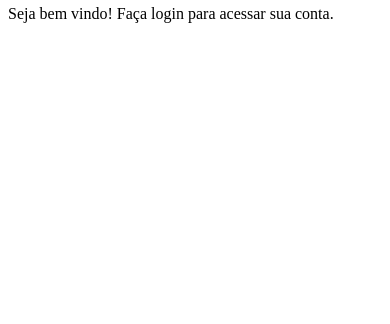
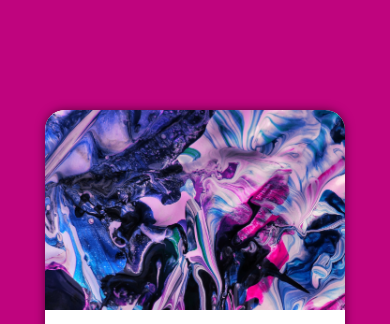
Before and after one commit to capeloo/html-css, a plain HTML site: page desafios/d016/index.html in a window 390 px wide. Shown: the part 62-386 px from the top of the page. Drawn offline with Linux system fonts and the light colour scheme.

Commit message:
tela mobile

```diff
--- a/desafios/d016/estilos/style.css
+++ b/desafios/d016/estilos/style.css
@@ -5,3 +5,50 @@
     Branco: #ffffff
     Rosa: #F2059F
 */
+
+* {
+    font-family: system-ui, -apple-system, BlinkMacSystemFont, 'Segoe UI', Roboto, Oxygen, Ubuntu, Cantarell, 'Open Sans', 'Helvetica Neue', sans-serif;
+    margin: 0px;
+    padding: 0px;
+    box-sizing: border-box;
+}
+
+body, html {
+    background-color: #BF047E;
+    height: 100vh;
+    width: 100vw;
+
+}
+
+main {
+    position: relative;
+    height: 100vh;
+    width: 100vw;
+}
+
+section#login {
+    position: absolute;
+    top: 50%;
+    left: 50%;
+    transform: translate(-50%, -50%);
+
+    background-color: white;
+    width: 300px;
+    height: 500px;
+    border-radius: 20px;
+    overflow: hidden;
+    box-shadow: 0px 0px 10px rgba(0, 0, 0, 0.534);
+}
+
+section#login > div#imagem {
+    display: block;
+    background: url(../imagens/tie-dye.jpg) no-repeat;
+    height: 200px;
+    background-size: cover;
+
+}
+
+section#login > div#formulario {
+    display: block;
+    padding: 20px;
+}
```
Also changed, not shown: desafios/d016/index.html (+1 -1 lines).
